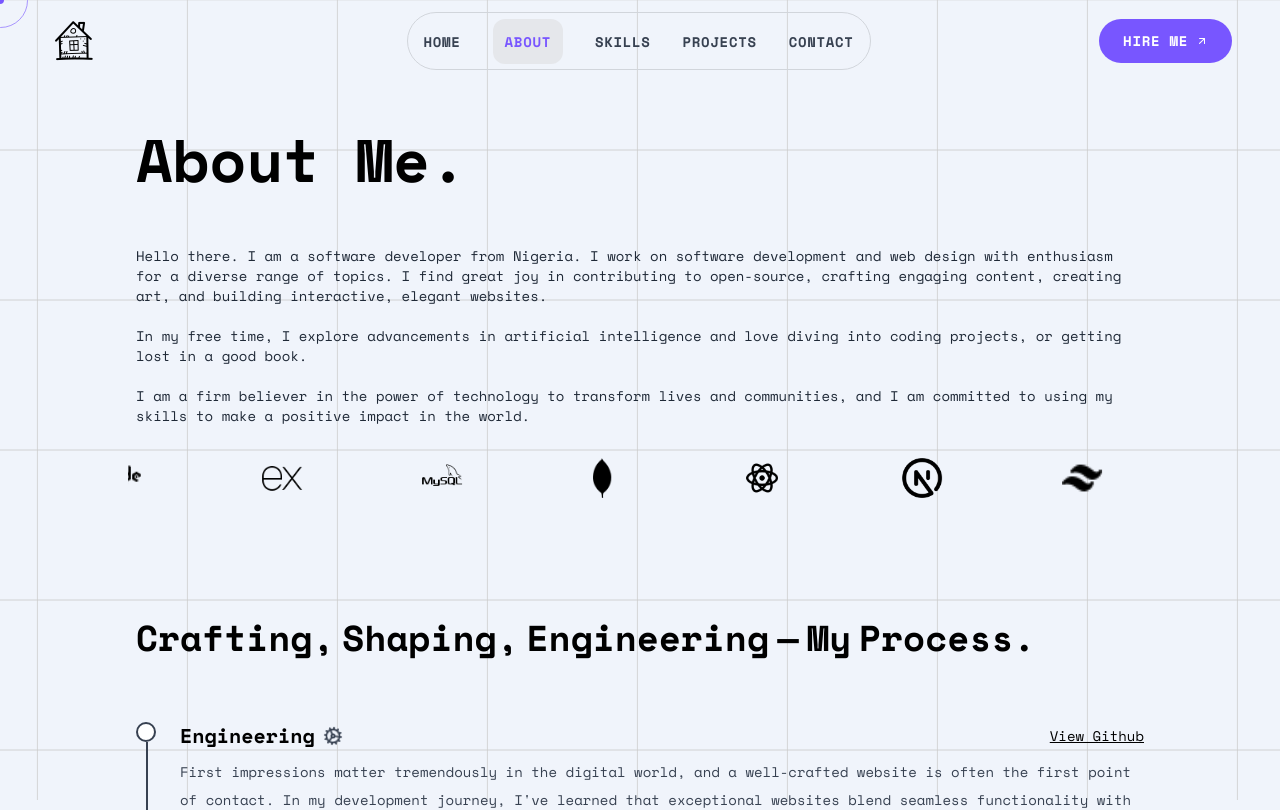
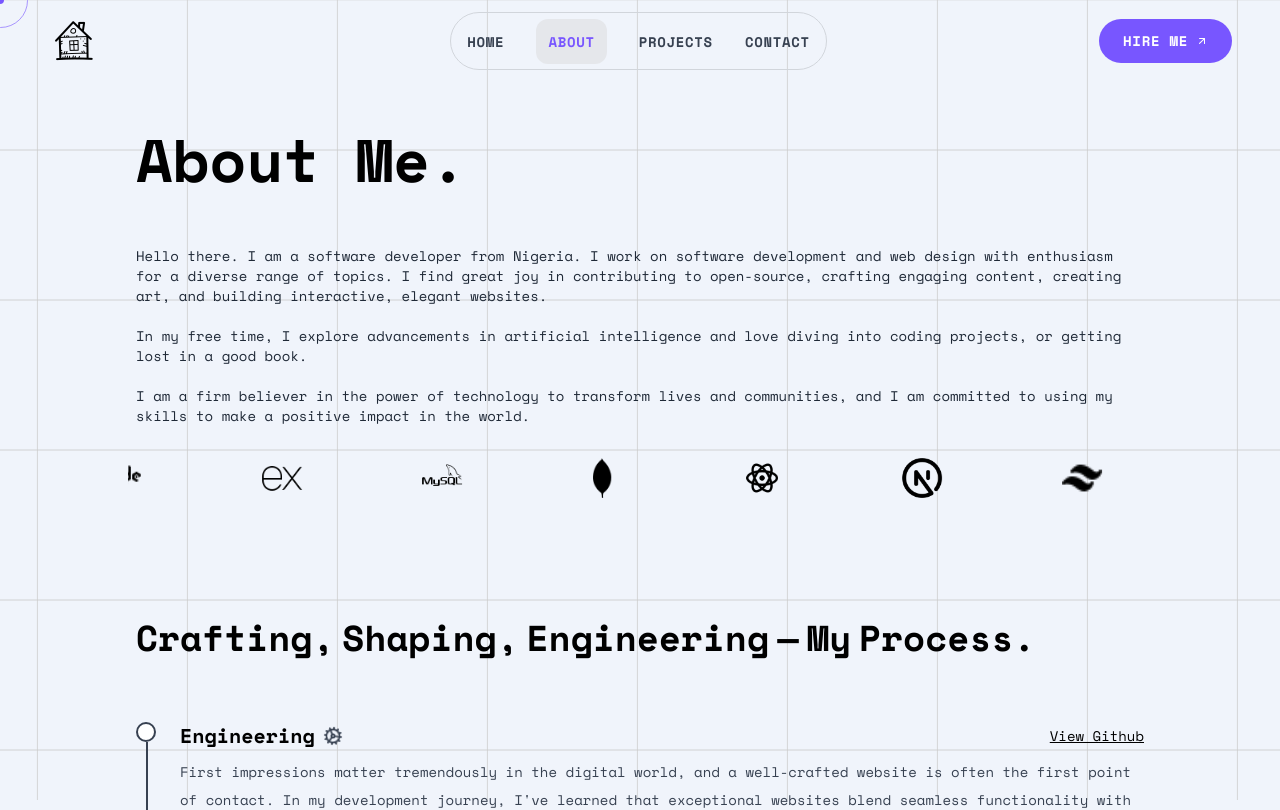
Before and after one commit to CreatorLZ/isaacanyim, a Next.js app: page /about in a window 1280 px wide. Shown: the top 810 px of the page. Built offline with nearby package versions, Linux system fonts and the light colour scheme; no server answers; a web font is replaced by a local one.

Commit message:
simple things are better

```diff
--- a/app/components/Navbar.jsx
+++ b/app/components/Navbar.jsx
@@ -121,14 +121,14 @@ export default function Navbar() {
                   ABOUT
                 </NavLink>
               </motion.div>
-              <motion.div variants={navItemVariants}>
+              {/* <motion.div variants={navItemVariants}>
                 <NavLink
                   href="/#skills"
                   className="text-gray-700 hover:text-primary text-sm uppercase font-bold tracking-wider"
                 >
                   SKILLS
                 </NavLink>
-              </motion.div>
+              </motion.div> */}
               <motion.div variants={navItemVariants}>
                 <NavLink
                   href="/#projects"
@@ -223,13 +223,13 @@ export default function Navbar() {
           >
             About
           </NavLink>
-          <NavLink
+          {/* <NavLink
             href="/#skills"
             className="text-gray-700 hover:text-primary text-xl py-2 font-medium"
             onClick={closeMenu}
           >
             Skills
-          </NavLink>
+          </NavLink> */}
           <NavLink
             href="/#projects"
             className="text-gray-700 hover:text-primary text-xl py-2 font-medium"
```
